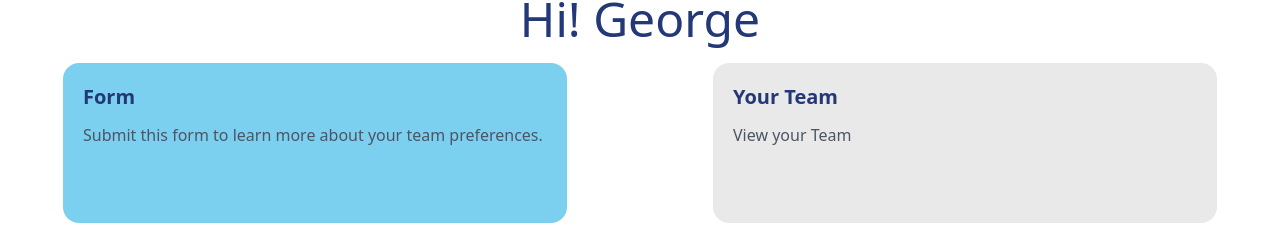
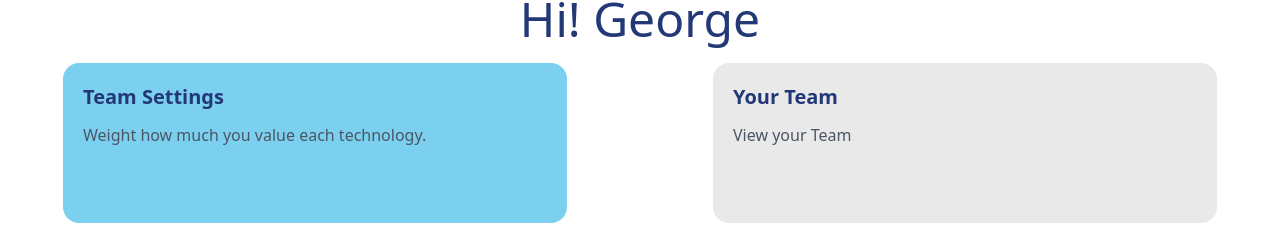
Before and after one commit to UofG-AutoAssign/AutoAssign, a React (Vite) app in the folder client/: page /manager in a window 1280 px wide. Shown: the part 121-346 px from the top of the page. Built offline with nearby package versions, Linux system fonts and the light colour scheme; no server answers.

Commit message:
props clean up + remove console log

```diff
--- a/client/src/components/ForgotPassCard.tsx
+++ b/client/src/components/ForgotPassCard.tsx
@@ -3,9 +3,7 @@ import { default as logo } from "../assets/react.svg";
 import { FcSettings, FcPicture } from "react-icons/all";
 import { Link } from "react-router-dom";
 
-interface Props {}
-
-const Navbar: React.FC<Props> = () => {
+const ForgotPassCard: React.FC = () => {
   return (
     <div>
       <div className="w-full bg-white rounded-lg shadow dark:border md:mt-0 xl:p-0 dark:bg-gray-800 dark:border-gray-700">
@@ -52,4 +50,4 @@ const Navbar: React.FC<Props> = () => {
   );
 };
 
-export default Navbar;
+export default ForgotPassCard;
--- a/client/src/components/Navbar.tsx
+++ b/client/src/components/Navbar.tsx
@@ -5,9 +5,7 @@ import { Link } from "react-router-dom";
 import AuthContext from "../context/AuthContext";
 import { DiReact } from "react-icons/all";
 
-interface NavbarProps {}
-
-const Navbar: React.FC<NavbarProps> = () => {
+const Navbar: React.FC = () => {
   const authContext = useContext(AuthContext);
 
   useEffect(() => {
--- a/client/src/components/PickTable.tsx
+++ b/client/src/components/PickTable.tsx
@@ -20,7 +20,7 @@ const PickTable: React.FC = () => {
     newList = newList.filter((item) => {
       return item.id !== delete_id;
     });
-    console.log(newList);
+    // console.log(newList);
     setMockData(newList);
   };
 
@@ -28,7 +28,7 @@ const PickTable: React.FC = () => {
     let newList: ItemType[] = [...mockData];
 
     newList.push({id:curId, name: "hi"});
-    console.log(newList);
+    // console.log(newList);
     setMockData(newList);
     setCurId((prev) => prev + 1)
   };
--- a/client/src/pages/AccountPage.tsx
+++ b/client/src/pages/AccountPage.tsx
@@ -2,8 +2,6 @@ import React from "react";
 import AvatarBar from "../components/AvatarBar";
 import Navbar from "../components/Navbar";
 import Table from "../components/Table";
-
-interface Props {}
 
 const AccountPage: React.FC = () => {
   return (
--- a/client/src/pages/ForgotPassPage.tsx
+++ b/client/src/pages/ForgotPassPage.tsx
@@ -3,7 +3,6 @@ import AvatarBar from "../components/AvatarBar";
 import ForgotPassCard from "../components/ForgotPassCard";
 import Navbar from "../components/Navbar";
 
-interface Props {}
 
 const AccountPage: React.FC = () => {
   return (
--- a/client/src/pages/GraduatePage.tsx
+++ b/client/src/pages/GraduatePage.tsx
@@ -5,9 +5,7 @@ import Navbar from "../components/Navbar";
 import Table from "../components/Table";
 import AuthContext from "../context/AuthContext";
 
-interface GraduatePageProps {}
-
-const GraduatePage: React.FC<GraduatePageProps> = () => {
+const GraduatePage: React.FC = () => {
   const authContext = useContext(AuthContext);
 
   const data: LandingButtonLinkProps[] = [
--- a/client/src/pages/HRManagePage.tsx
+++ b/client/src/pages/HRManagePage.tsx
@@ -26,7 +26,7 @@ const HRManagePage: React.FC<HRManagePageProps> = ({ initialState }) => {
     | "Assign Manager"
     | "Remove Manager"
   >(initialState);
-  console.log(initialState);
+  // console.log(initialState);
 
   const teamTable = (): JSX.Element => {
     return (
--- a/client/src/pages/HRhomePage.tsx
+++ b/client/src/pages/HRhomePage.tsx
@@ -7,8 +7,6 @@ import Navbar from "../components/Navbar";
 import Table from "../components/Table";
 import AuthContext from "../context/AuthContext";
 import LandingButtonModal from "../components/LandingButtonModal";
-
-interface Props {}
 
 const HRhomePage: React.FC = () => {
   const authContext = useContext(AuthContext);
--- a/client/src/pages/LoginPage.tsx
+++ b/client/src/pages/LoginPage.tsx
@@ -4,7 +4,6 @@ import LoginCard from "../components/LoginCard";
 import Navbar from "../components/Navbar";
 import Table from "../components/Table";
 
-interface Props {}
 
 const AccountPage: React.FC = () => {
   return (
--- a/client/src/pages/ManagerPage.tsx
+++ b/client/src/pages/ManagerPage.tsx
@@ -5,17 +5,16 @@ import Navbar from "../components/Navbar";
 import Table from "../components/Table";
 import AuthContext from "../context/AuthContext";
 
-interface Props {}
 
 const ManagerPage: React.FC = () => {
   const authContext = useContext(AuthContext);
 
   const data: LandingButtonLinkProps[] = [
     {
-      title: "Form",
-      desc: "Submit this form to learn more about your team preferences.",
+      title: "Team Settings",
+      desc: "Weight how much you value each technology.",
       btn_color: "bg-btnColor1",
-      link: "manager",
+      link: "managerTeam",
       initialState: "Teams"
     },
     {
--- a/client/src/pages/ManagerTeamPage.tsx
+++ b/client/src/pages/ManagerTeamPage.tsx
@@ -37,7 +37,7 @@ const ManagerTeamPage: React.FC = () => {
     newList = newList.filter((item) => {
       return item.id !== delete_id;
     });
-    console.log(newList);
+    // console.log(newList);
     setTechList(newList);
   };
 
@@ -45,7 +45,7 @@ const ManagerTeamPage: React.FC = () => {
     let newList: ItemType[] = [...techList];
 
     newList.push({id:curId, name: "hi"});
-    console.log(newList);
+    // console.log(newList);
     setTechList(newList);
     setCurId((prev) => prev + 1)
   };
@@ -136,7 +136,7 @@ const ManagerTeamPage: React.FC = () => {
     return (
       <div>
         <input
-          onChange={(e) => console.log(e.target.value)}
+          onChange={(e) => setSliderValue(e.target.value)}
           id="minmax-range"
           type="range"
           min="0"
@@ -171,7 +171,7 @@ const ManagerTeamPage: React.FC = () => {
         <div className="py-5 text-5xl text-center text-blue-900">
           Pick Your Team Preference
         </div>
-        <div className="flex flex-row items-center justify-center gap-5">
+        {currentTab !== 'Your Team' && <div className="flex flex-row items-center justify-center gap-5">
           <div className="text-black">
             Choose the what technologies your team would use.
           </div>
@@ -181,7 +181,7 @@ const ManagerTeamPage: React.FC = () => {
           >
             Save
           </button>
-        </div>
+        </div>}
       </div>
       <section className="flex flex-row gap-5 py-5">
         <div className="w-1/4 bg-loginBlue rounded-r-2xl">
--- a/client/src/pages/NotFoundPage.tsx
+++ b/client/src/pages/NotFoundPage.tsx
@@ -1,8 +1,6 @@
 import React from 'react'
 
-type NotFoundProps = {}
-
-const NotFoundPage: React.FC<NotFoundProps> = () => {
+const NotFoundPage: React.FC = () => {
   return (
     <div className='text-5xl'>NotFoundPage</div>
   )
```
